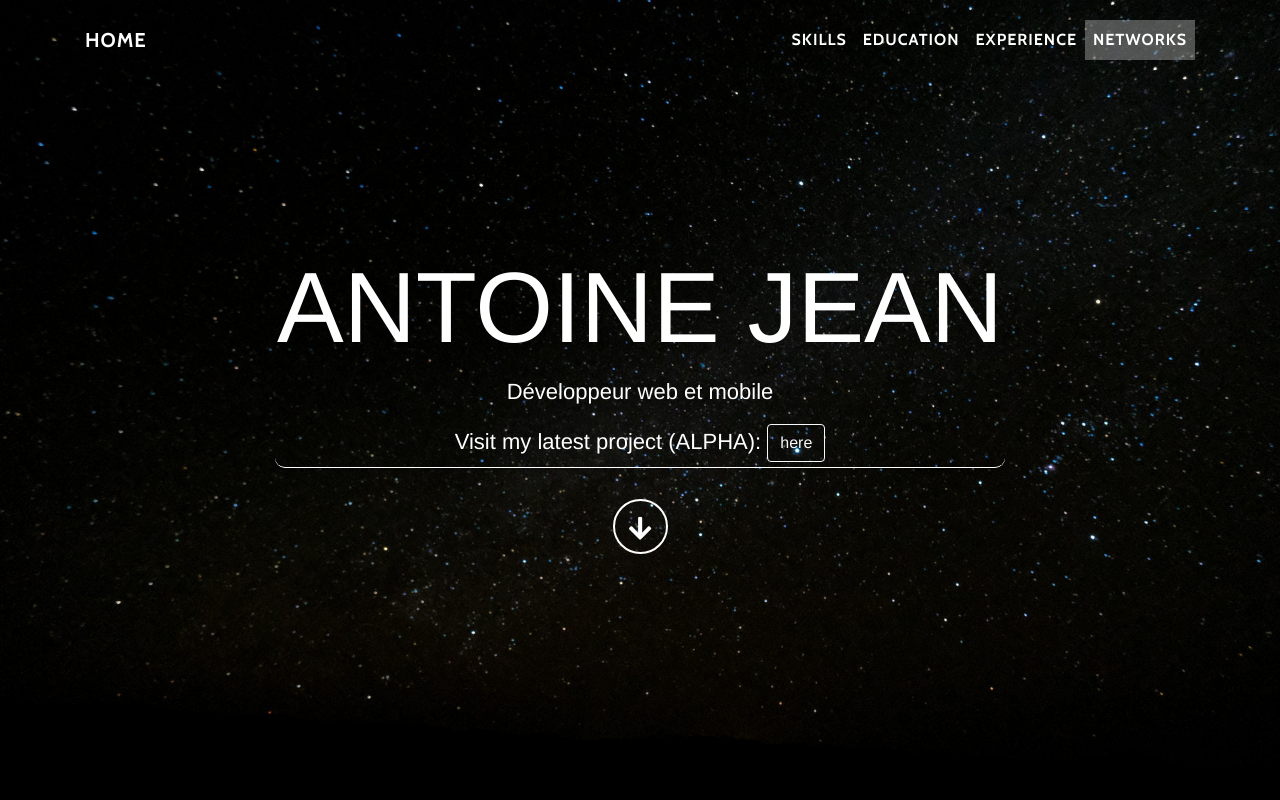
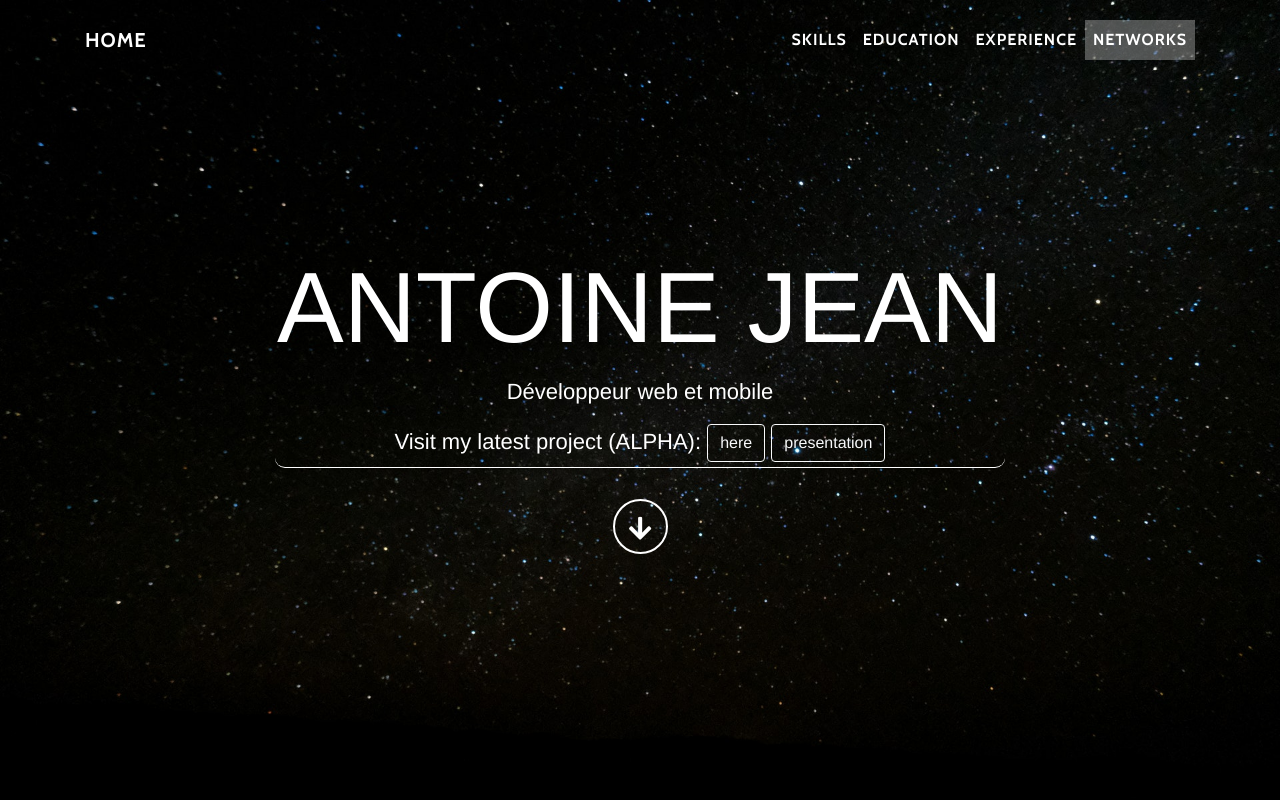
Before and after one commit to AntoineJeanDev/AntoineJeanDev.github.io, a plain HTML site: page index.html in a window 1280 px wide. Shown: the top 800 px of the page. Drawn offline with nearby package versions, Linux system fonts and the light colour scheme.

Commit message:
added eteamer ppt

```diff
--- a/index.html
+++ b/index.html
@@ -62,7 +62,8 @@
             <h1 class="htitle">Antoine Jean</h1>
             <p class="hintrotext">Développeur web et mobile</p>
             <p class="hintrotext hintronews">Visit my latest project (ALPHA): <a class="btn btn-outline-light" target="_blank"
-                href="https://eteamer.netlify.com">here</a></p>
+                href="https://eteamer.netlify.com">here</a> <a class="btn btn-outline-light" href="https://drive.google.com/open?id=1j44xMpnEmG1Tv8jKhu5oCMGuY0AFYL1MSrggYAckB88"
+                target="_blank" rel="noopener noreferrer">presentation</a></p>
             <a href="#skills" class="btn btn-down">
               <i class="fas fa-arrow-down"></i>
             </a>
```
